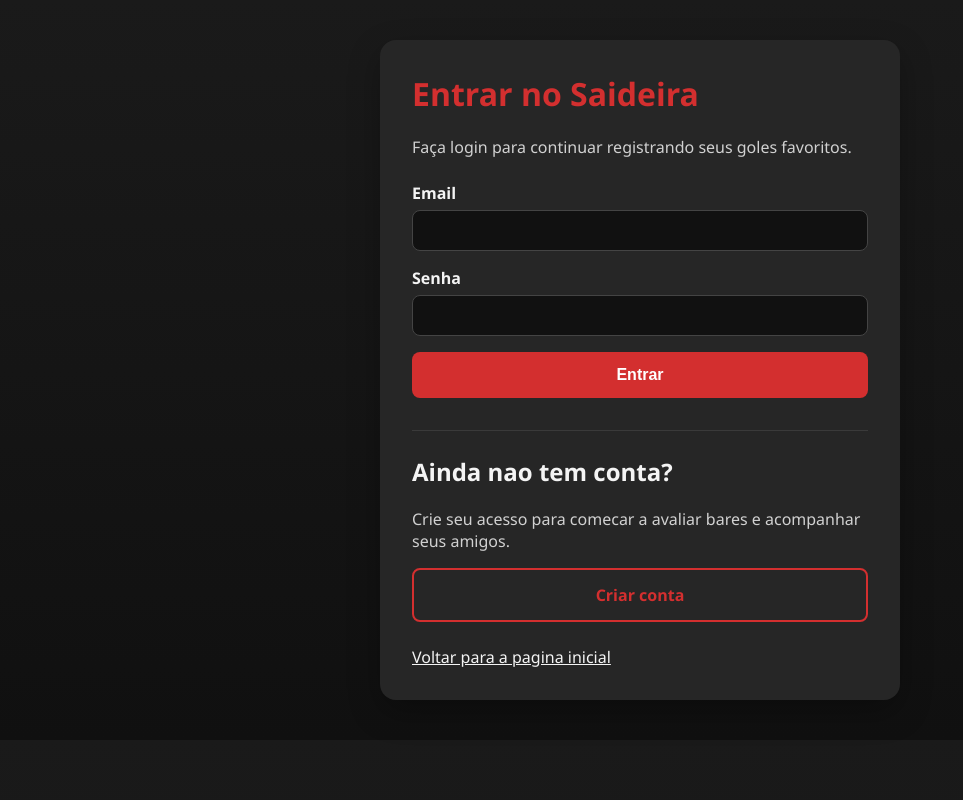
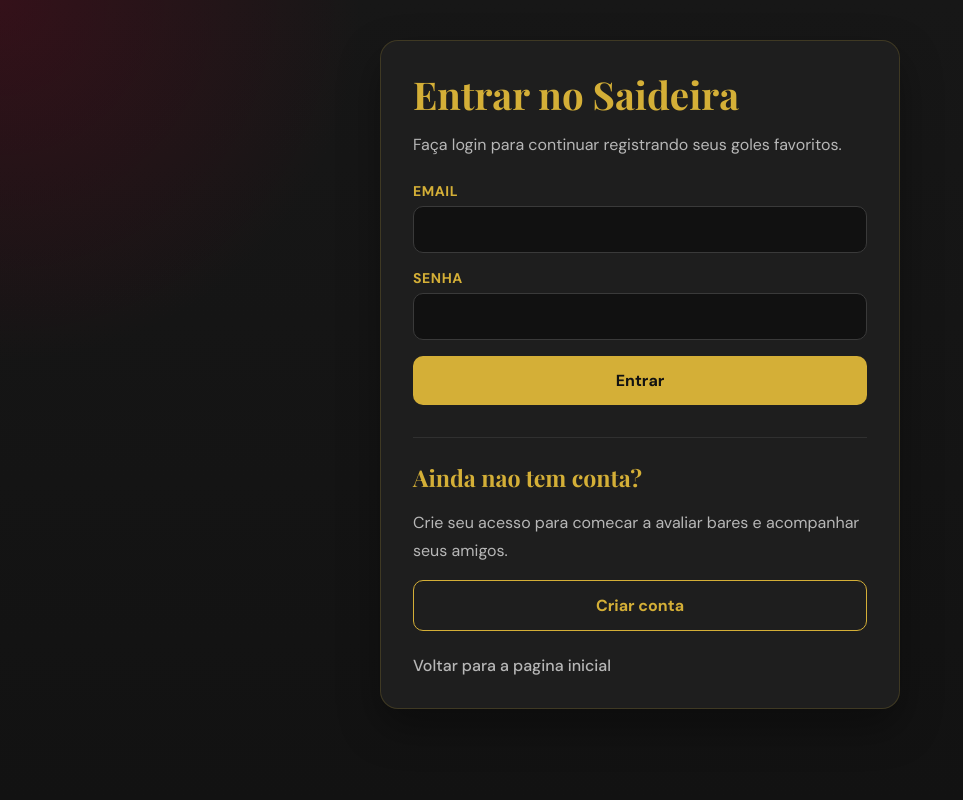
Before and after one commit to Brunolmf/TP1_EngSoftware, a Flask app: page /acesso in a window 1280 px wide. Shown: the whole page, without its empty margins (0-963 px from the left). Run offline with Flask 3, Linux system fonts and the light colour scheme; parts of the project's set-up code (start-up, migrations or seed data) failed here and were passed over.

Commit message:
mudança da aparencia tela de acesso

```diff
--- a/src/templates/acesso.html
+++ b/src/templates/acesso.html
@@ -4,98 +4,176 @@
     <meta charset="UTF-8">
     <meta name="viewport" content="width=device-width, initial-scale=1.0">
     <title>Acessar | Saideira</title>
+    <link rel="preconnect" href="https://fonts.googleapis.com">
+    <link rel="preconnect" href="https://fonts.gstatic.com" crossorigin>
+    <link href="https://fonts.googleapis.com/css2?family=DM+Sans:wght@400;500;700&family=Playfair+Display:wght@700;900&display=swap" rel="stylesheet">
     <style>
+        :root {
+            --bg-color: #121212;
+            --card-bg: #1e1e1e;
+            --primary-amber: #d4af37;
+            --accent-bordo: #800020;
+            --text-light: #f4f4f4;
+            --text-muted: #b7b7b7;
+            --input-bg: #111111;
+            --line: rgba(212, 175, 55, 0.18);
+            --danger: #5c1f1f;
+            --success: #1f5c34;
+        }
+
+        * {
+            box-sizing: border-box;
+        }
+
         body {
-            font-family: 'Segoe UI', Tahoma, Geneva, Verdana, sans-serif;
-            background: linear-gradient(180deg, #1a1a1a 0%, #101010 100%);
-            color: #f4f4f4;
             margin: 0;
             padding: 40px 20px;
+            min-height: 100vh;
+            font-family: 'DM Sans', sans-serif;
+            color: var(--text-light);
+            background:
+                radial-gradient(circle at top left, rgba(128, 0, 32, 0.28), transparent 24%),
+                linear-gradient(180deg, #171717 0%, var(--bg-color) 100%);
         }
+
         .wrapper {
             max-width: 520px;
             margin: 0 auto;
         }
+
         .card {
-            background-color: #262626;
-            border-radius: 16px;
+            background-color: var(--card-bg);
+            border: 1px solid var(--line);
+            border-radius: 18px;
             padding: 32px;
-            box-shadow: 0 12px 32px rgba(0, 0, 0, 0.28);
+            box-shadow: 0 18px 40px rgba(0, 0, 0, 0.35);
         }
-        h1, h2 {
+
+        h1,
+        h2 {
             margin-top: 0;
+            font-family: 'Playfair Display', serif;
         }
+
         h1 {
-            color: #d32f2f;
+            margin-bottom: 12px;
+            color: var(--primary-amber);
+            font-size: 2.4rem;
+            line-height: 1.1;
         }
+
+        h2 {
+            color: var(--primary-amber);
+            font-size: 1.45rem;
+            margin-bottom: 10px;
+        }
+
         p {
-            color: #d1d1d1;
+            color: var(--text-muted);
+            line-height: 1.7;
         }
+
         form {
             display: grid;
             gap: 16px;
             margin-top: 24px;
         }
+
         label {
             display: block;
             margin-bottom: 6px;
-            font-weight: bold;
+            color: var(--primary-amber);
+            font-size: 0.88rem;
+            font-weight: 700;
+            letter-spacing: 0.04em;
+            text-transform: uppercase;
         }
+
         input {
             width: 100%;
-            box-sizing: border-box;
-            padding: 12px;
-            border: 1px solid #444;
-            border-radius: 8px;
-            background-color: #111;
-            color: #f4f4f4;
+            padding: 12px 14px;
+            border: 1px solid #3a3a3a;
+            border-radius: 10px;
+            background-color: var(--input-bg);
+            color: var(--text-light);
+            font: inherit;
+            transition: border-color 0.2s ease, box-shadow 0.2s ease;
         }
+
+        input:focus {
+            outline: none;
+            border-color: var(--primary-amber);
+            box-shadow: 0 0 0 3px rgba(212, 175, 55, 0.12);
+        }
+
         button,
         .btn-link {
             display: inline-block;
             width: 100%;
-            box-sizing: border-box;
             text-align: center;
             text-decoration: none;
             padding: 14px;
-            border-radius: 8px;
+            border-radius: 10px;
             font-size: 1rem;
-            font-weight: bold;
+            font-weight: 700;
+            font-family: inherit;
+            transition: all 0.2s ease;
         }
+
         button {
             border: none;
-            background-color: #d32f2f;
-            color: white;
+            background-color: var(--primary-amber);
+            color: var(--bg-color);
             cursor: pointer;
         }
+
+        button:hover {
+            filter: brightness(1.05);
+            transform: translateY(-1px);
+        }
+
         .btn-link {
             background-color: transparent;
-            color: #d32f2f;
-            border: 2px solid #d32f2f;
+            color: var(--primary-amber);
+            border: 1px solid var(--primary-amber);
         }
+
+        .btn-link:hover {
+            background-color: rgba(212, 175, 55, 0.08);
+        }
+
         .secao-cadastro {
             margin-top: 32px;
             padding-top: 24px;
-            border-top: 1px solid #3a3a3a;
+            border-top: 1px solid rgba(255, 255, 255, 0.08);
         }
+
         .voltar {
             display: inline-block;
             margin-top: 24px;
-            color: #f4f4f4;
+            color: var(--text-muted);
+            text-decoration: none;
+            font-weight: 500;
         }
+
+        .voltar:hover {
+            color: var(--primary-amber);
+        }
+
         .mensagem {
             padding: 12px;
-            border-radius: 8px;
+            border-radius: 10px;
             margin-bottom: 16px;
+            font-weight: 700;
         }
 
         .erro {
-            background-color: #5c1f1f;
-        }
-        .sucesso {
-            background-color: #1f5c34;
+            background-color: var(--danger);
         }
 
+        .sucesso {
+            background-color: var(--success);
+        }
     </style>
 </head>
 <body>
@@ -115,7 +193,7 @@
             <form method="POST">
                 <div>
                     <label for="email">Email</label>
-                    <input type="email" id="email" name="email" required>
+                    <input type="email" id="email" name="email" value="{{ request.form.get('email', '') }}" required>
                 </div>
 
                 <div>
```
Also changed, not shown: 1 other file.
